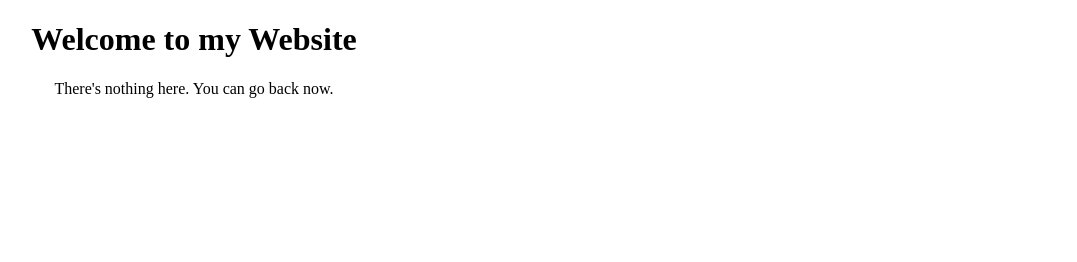
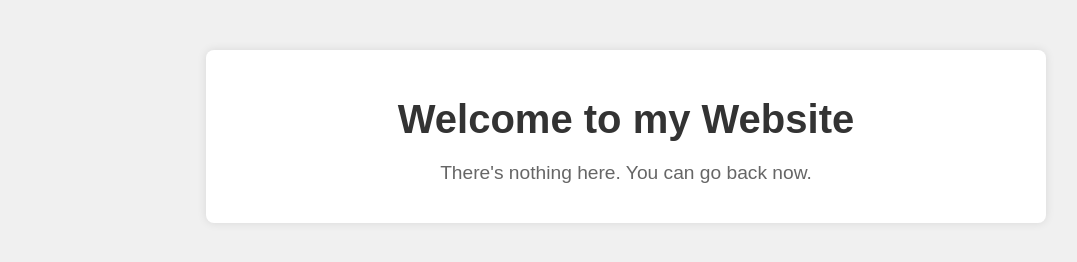
Before and after one commit to Minakun1/testweb.github.io, a plain HTML site: page index.html in a window 1280 px wide. Shown: the whole page, without its empty margins (14-1091 px from the left). Drawn offline with Linux system fonts and the light colour scheme.

Commit message:
Update style.css

```diff
--- a/style.css
+++ b/style.css
@@ -1,6 +1,36 @@
-.container{
-    max-width: auto;
-    margin-right: auto;
-    width: 400px;
+body {
+    margin: 0;
+    padding: 0;
+    font-family: Arial, sans-serif;
+    background-color: #f0f0f0;
+}
+
+.container {
+    max-width: 800px;
+    margin: 50px auto;
+    padding: 20px;
+    background-color: #fff;
+    border-radius: 8px;
+    box-shadow: 0 0 10px rgba(0, 0, 0, 0.1);
     text-align: center;
 }
+
+.title {
+    color: #333;
+    font-size: 2.5rem;
+    margin-bottom: 20px;
+}
+
+.message {
+    color: #666;
+    font-size: 1.2rem;
+}
+
+a {
+    color: #007bff;
+    text-decoration: none;
+}
+
+a:hover {
+    text-decoration: underline;
+}
```
